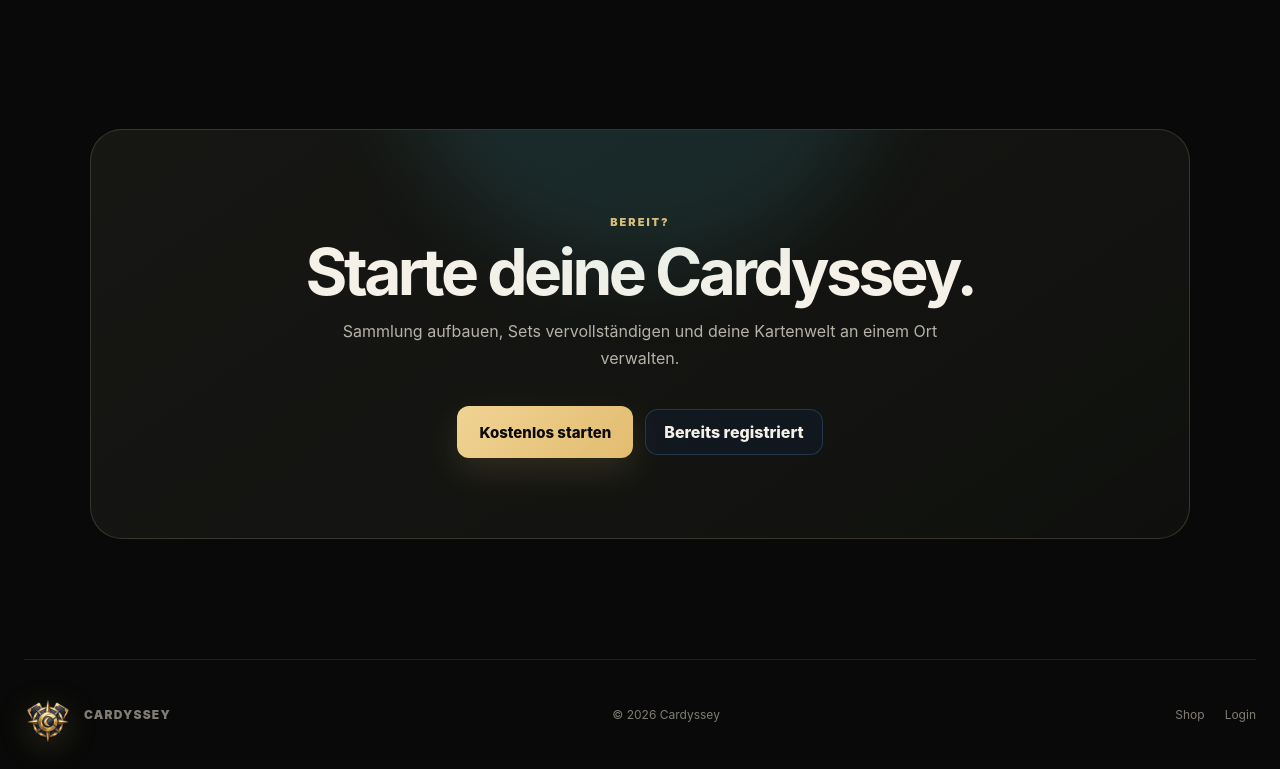
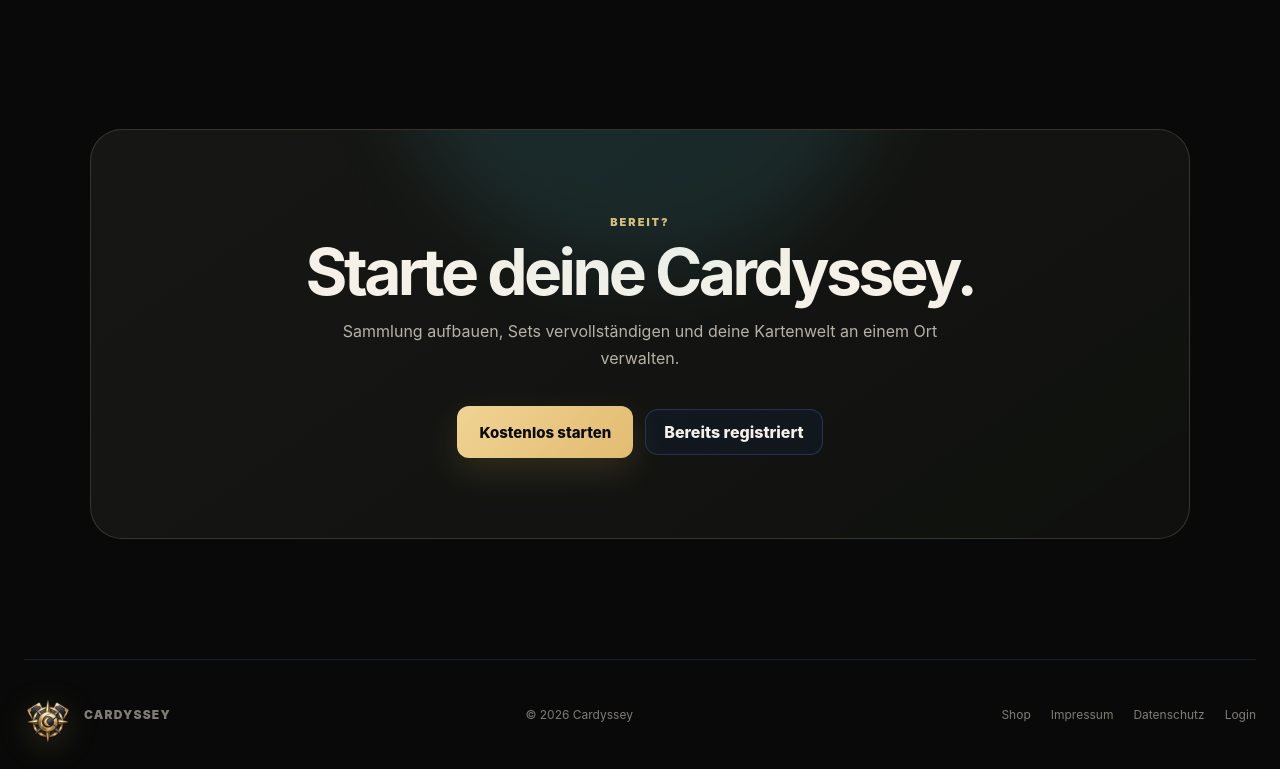
Before and after one commit to leonwilla/Cardyssey-Platform, a Next.js app in the folder web/: page / in a window 1280 px wide. Shown: the part 2840-3609 px from the top of the page. Built offline with nearby package versions, Linux system fonts and the light colour scheme; no server answers.

Commit message:
Link legal pages from landing footer

```diff
--- a/web/app/page.tsx
+++ b/web/app/page.tsx
@@ -320,6 +320,8 @@ export default async function Home() {
 
         <div>
           <a href="https://shop.cardyssey.de">Shop</a>
+          <Link href="/impressum">Impressum</Link>
+          <Link href="/datenschutz">Datenschutz</Link>
           <Link href="/login">Login</Link>
         </div>
       </footer>
```
